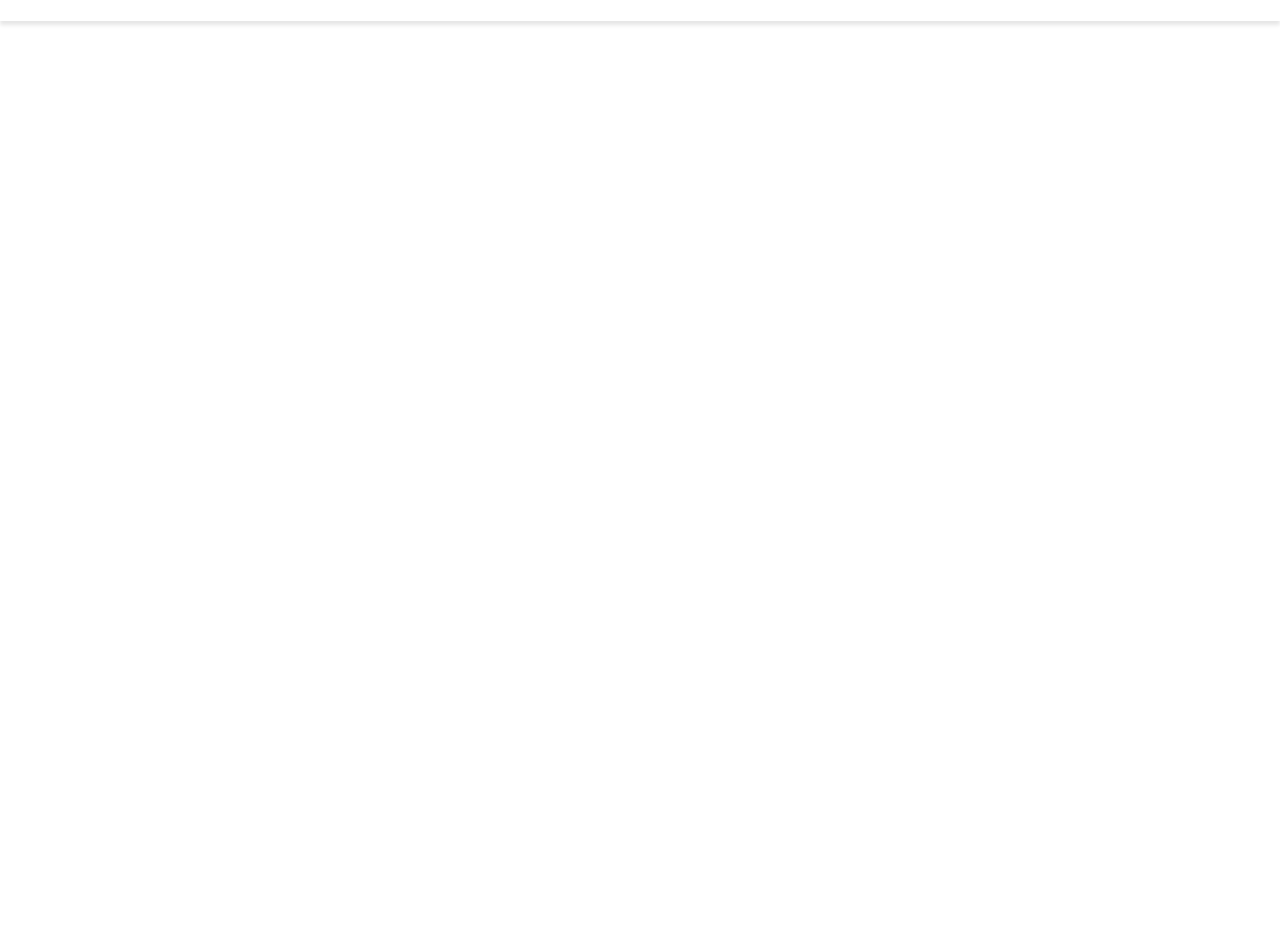
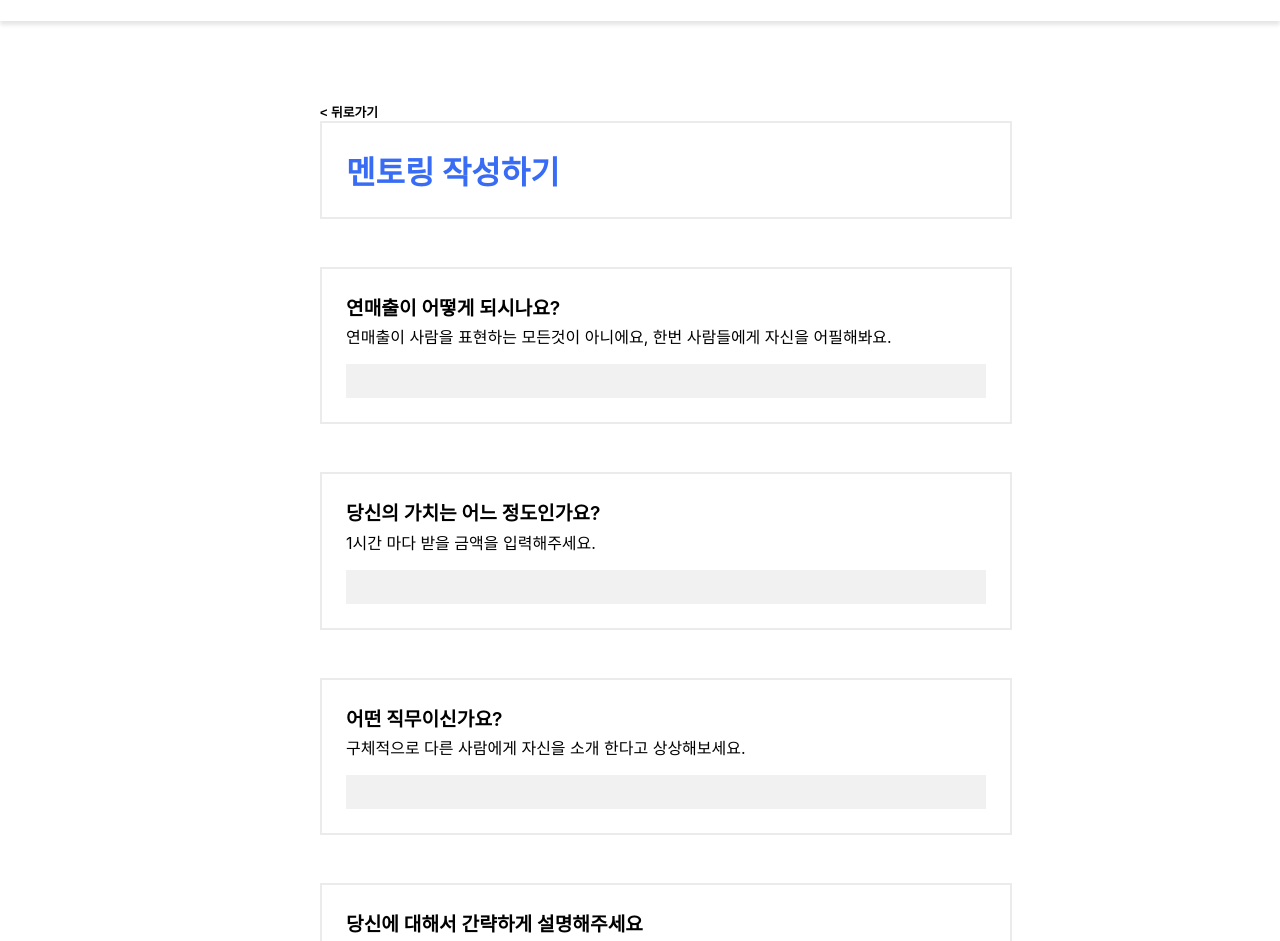
Before and after one commit to khj1030/CO1project, a React (Create React App) app in the folder frontend/: page /creatementoring in a window 1280 px wide. Shown: the part 51-992 px from the top of the page. Before the commit the page ends 800 px from the top, so only its background shows below. Built offline with nearby package versions, Linux system fonts and the light colour scheme.

Commit message:
ADD :: CreateMento

```diff
--- a/frontend/src/Router.tsx
+++ b/frontend/src/Router.tsx
@@ -10,6 +10,7 @@ import Header from "./components/common/header/Header";
 import ExperiencePage from "./pages/ExperiencePage";
 import ExperienceDetail from "./pages/ExperienceDetail";
 import CreateExpPage from "./pages/CreateExpPage";
+import CreateMento from "./components/createMento/CreateMento";
 
 const Router = () => {
   return (
@@ -19,6 +20,7 @@ const Router = () => {
         <Route path="/" element={<Main />} />
         <Route path="/mentor" element={<Mentoring />} />
         <Route path="/experience" element={<ExperiencePage />} />
+        <Route path="/creatementoring" element={<CreateMento />} />
         <Route path="/createexperience" element={<CreateExpPage />} />
         <Route path="/experience/:id" element={<ExperienceDetail />} />
         <Route path="/signup" element={<Signup />} />
--- /dev/null
+++ b/frontend/src/components/createMento/CreateMento.style.ts
@@ -0,0 +1,40 @@
+import styled from "styled-components";
+
+export const MainForm = styled.nav`
+  width: 50%;
+  margin: 5rem auto;
+`;
+
+export const Title = styled.p`
+  width: 100%;
+  padding: 1.5rem;
+  font-size: 2rem;
+  font-weight: 700;
+  color: #386cf4;
+  border: 2px solid #ebebeb;
+  margin-bottom: 3rem;
+`;
+
+export const GoBackButton = styled.button`
+  font-size: 0.8rem;
+  font-weight: 700;
+  background-color: white;
+  border: none;
+  box-shadow: none;
+  &:hover {
+    color: #5f5f5f;
+  }
+  &:active {
+    color: #929292;
+  }
+`;
+
+export const SubminButton = styled.button`
+  font-size: 1rem;
+  padding: 0.5rem 3rem;
+  background-color: #386cf4;
+  color: white;
+  border: none;
+  box-shadow: none;
+  border-radius: 5px;
+`;
--- /dev/null
+++ b/frontend/src/components/createMento/CreateMento.tsx
@@ -0,0 +1,55 @@
+import React, { useState } from "react";
+import * as S from "./CreateMento.style";
+import Question from "./question/Question";
+import { useNavigate } from "react-router-dom";
+
+const CreateMento = () => {
+  const navigate = useNavigate();
+  const [sales, setSales] = useState<string>("");
+  const [price, setPrice] = useState<string>("");
+  const [position, setPosition] = useState<string>("");
+  const [introduce, setIntroduce] = useState<string>("");
+
+  const ServerConnect = () => {
+    if (window.confirm("멘토 신청을 하시겠습니까?")) {
+      alert("신청되었습니다.");
+      navigate("/mentor");
+    }
+  };
+
+  return (
+    <S.MainForm>
+      <S.GoBackButton onClick={() => navigate("/mentor")}>
+        {"< 뒤로가기"}
+      </S.GoBackButton>
+      <S.Title>멘토링 작성하기</S.Title>
+      <Question
+        title="연매출이 어떻게 되시나요?"
+        context="연매출이 사람을 표현하는 모든것이 아니에요, 한번 사람들에게 자신을 어필해봐요."
+        setState={setSales}
+        state={sales}
+      />
+      <Question
+        title="당신의 가치는 어느 정도인가요?"
+        context="1시간 마다 받을 금액을 입력해주세요."
+        setState={setPrice}
+        state={price}
+      />
+      <Question
+        title="어떤 직무이신가요?"
+        context="구체적으로 다른 사람에게 자신을 소개 한다고 상상해보세요."
+        setState={setPosition}
+        state={position}
+      />
+      <Question
+        title="당신에 대해서 간략하게 설명해주세요"
+        context="당신을 뭐라고 하는 사람은 없습니다. 당당하게 자신을 소개하듯이 글을 작성해주세요."
+        setState={setIntroduce}
+        state={introduce}
+      />
+      <S.SubminButton onClick={ServerConnect}>멘토링 작성하기</S.SubminButton>
+    </S.MainForm>
+  );
+};
+
+export default CreateMento;
--- /dev/null
+++ b/frontend/src/components/createMento/question/Question.style.ts
@@ -0,0 +1,27 @@
+import styled from "styled-components";
+
+export const MainWrap = styled.nav`
+  width: 100%;
+  padding: 1.5rem;
+  border: 2px solid #ebebeb;
+  margin-bottom: 3rem;
+`;
+
+export const Title = styled.p`
+  font-size: 1.2rem;
+  font-weight: 600;
+  margin-bottom: 0.2rem;
+`;
+export const Context = styled.p`
+  font-size: 1rem;
+  margin-bottom: 1rem;
+`;
+
+export const InputContents = styled.input`
+  width: 97%;
+  padding: 1.5%;
+  font-size: 0.8rem;
+  background-color: #f1f1f1;
+  border: none;
+  box-shadow: none;
+`;
--- /dev/null
+++ b/frontend/src/components/createMento/question/Question.tsx
@@ -0,0 +1,25 @@
+import React, { Dispatch, SetStateAction } from "react";
+import * as S from "./Question.style";
+
+interface IQuestionProps {
+  title: string;
+  context: string;
+  state: string;
+  setState: Dispatch<SetStateAction<string>>;
+}
+
+const Question = (props: IQuestionProps) => {
+  return (
+    <S.MainWrap>
+      <S.Title>{props.title}</S.Title>
+      <S.Context>{props.context}</S.Context>
+      <S.InputContents
+        type="text"
+        value={props.state}
+        onChange={(e) => props.setState(e.target.value)}
+      />
+    </S.MainWrap>
+  );
+};
+
+export default Question;
```
